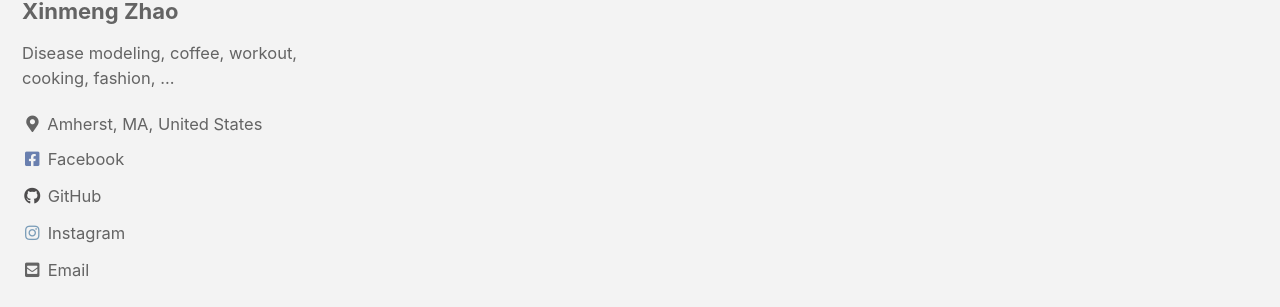
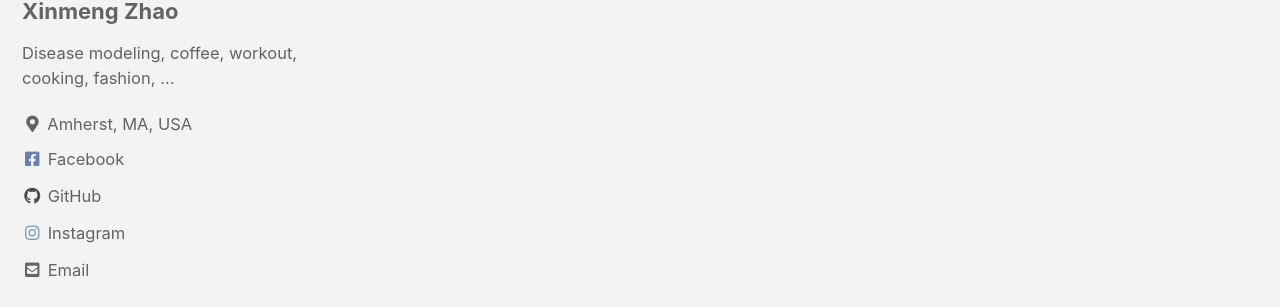
Before and after one commit to XinmengZhao/Xinmengzhao.github.io, a Jekyll site: the page built from index.html, in a window 1280 px wide. Shown: the part 233-540 px from the top of the page. Built offline with Jekyll 4.4.1, drawn with Linux system fonts in a browser that asks for light colours; cached includes are drawn as plain includes; the list of posts is cut into pages by our own code.

Commit message:
Update _config.yml

```diff
--- a/_config.yml
+++ b/_config.yml
@@ -96,7 +96,7 @@ author:
   name             : "Xinmeng Zhao"
   avatar           : "https://github.com/XinmengZhao/Xinmengzhao.github.io/blob/master/assets/images/img_145372.png" # path of avatar image, e.g. "/assets/images/bio-photo.jpg"
   bio              : "Disease modeling, coffee, workout, cooking, fashion, ..."
-  location         : "Amherst, MA, United States"
+  location         : "Amherst, MA, USA"
   email            :  "xinmengzhao@umass.edu"
   links:
     - label: "Email"
```
